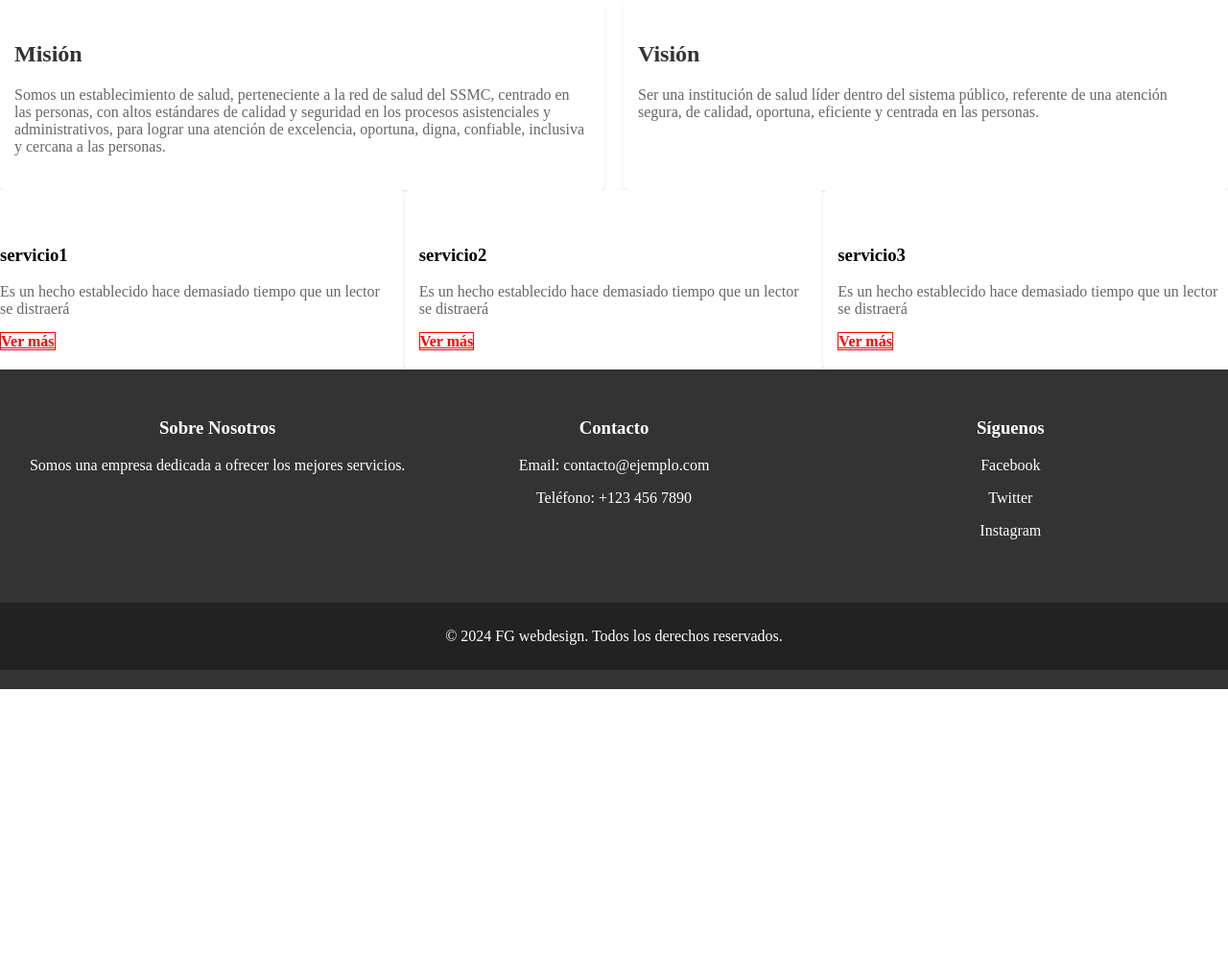
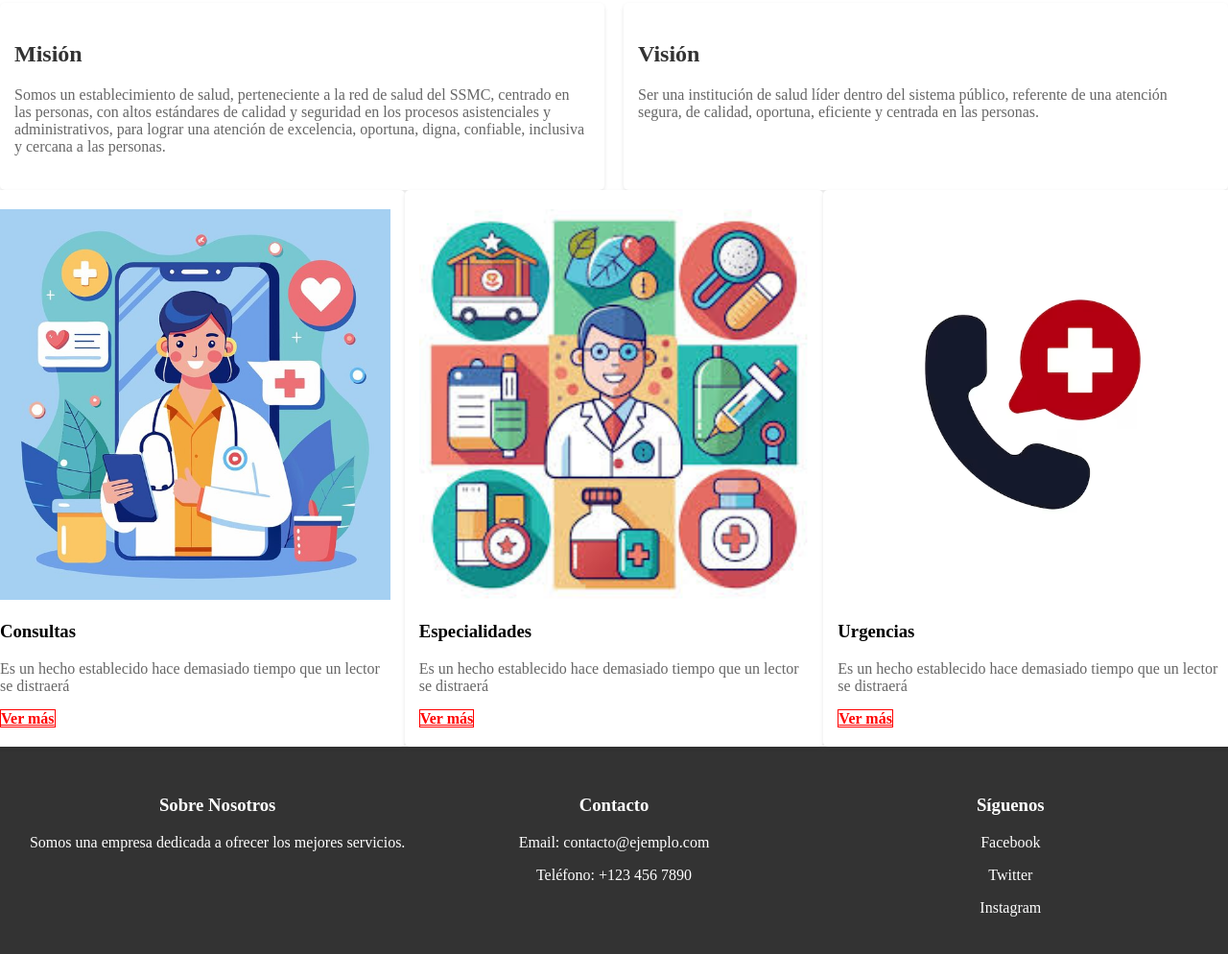
Before and after one commit to Panxitus/Hospital, a plain HTML site: page index1.html in a window 1280 px wide. Shown: the part 771-1765 px from the top of the page at 96% size. Before the commit the page ends 1489 px from the top, so only its background shows below. Drawn offline with Linux system fonts and the light colour scheme.

Commit message:
Agregar elementos de section

```diff
--- a/index1.html
+++ b/index1.html
@@ -37,10 +37,10 @@
                         <div class="columna columna-33 .columna-mobile-100">
                             <div class="bloque-servicio">
                                 <div class="bloque-img-servicio cuadrado-perfecto">
-                                    <img src="">
+                                    <img src="assets/img/consultas.jpg">
                                 </div>
                                 <div class="bloque-contenido-servicio ">
-                                    <h3>servicio1</h3>
+                                    <h3>Consultas</h3>
                                     <p>
                                     Es un hecho establecido hace demasiado tiempo que un lector se distraerá
                                     </p>
@@ -51,10 +51,10 @@
                         <div class="columna columna-33 .columna-mobile-100">
                             <div class="bloque-servicio">
                                 <div class="bloque-img-servicio cuadrado-perfecto">
-                                    <img src="">
+                                    <img src="assets/img/especialidades.jpeg">
                                 </div>
                                 <div class="bloque-contenido-servicio">
-                                    <h3>servicio2</h3>
+                                    <h3>Especialidades</h3>
                                     <p>
                                     Es un hecho establecido hace demasiado tiempo que un lector se distraerá
                                     </p>
@@ -65,10 +65,10 @@
                         <div class="columna columna-33 .columna-mobile-100">
                             <div class="bloque-servicio">
                                 <div class="bloque-img-servicio cuadrado-perfecto" cu>
-                                    <img src="">
+                                    <img src="assets/img/urgencia.avif">
                                 </div>
                                 <div class="bloque-contenido-servicio">
-                                    <h3>servicio3</h3>
+                                    <h3>Urgencias</h3>
                                     <p>
                                     Es un hecho establecido hace demasiado tiempo que un lector se distraerá
                                     </p>
```
Also changed, not shown: assets/img/consultas.jpg (added), assets/img/especialidades.jpeg (added), assets/img/urgencia.avif (added).
